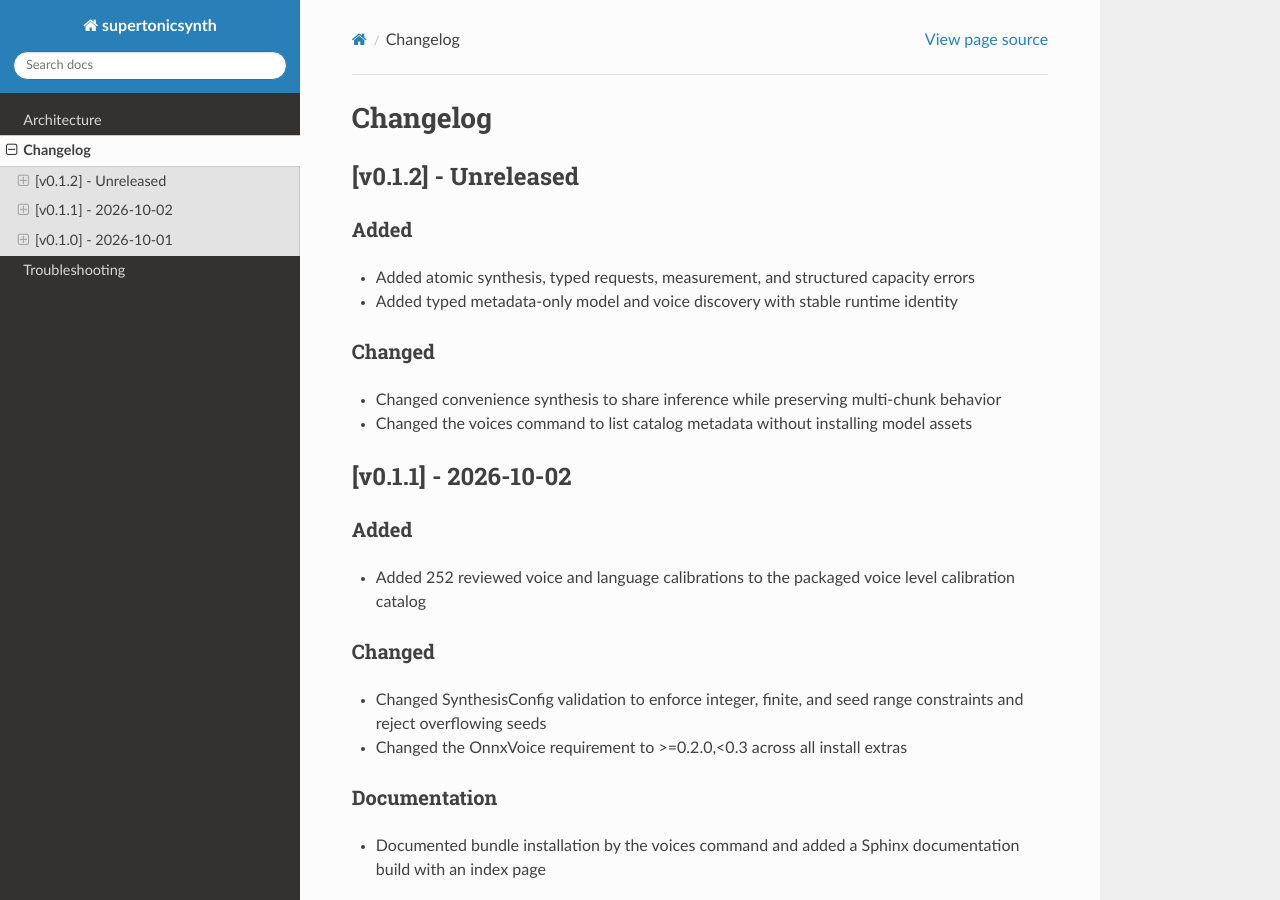
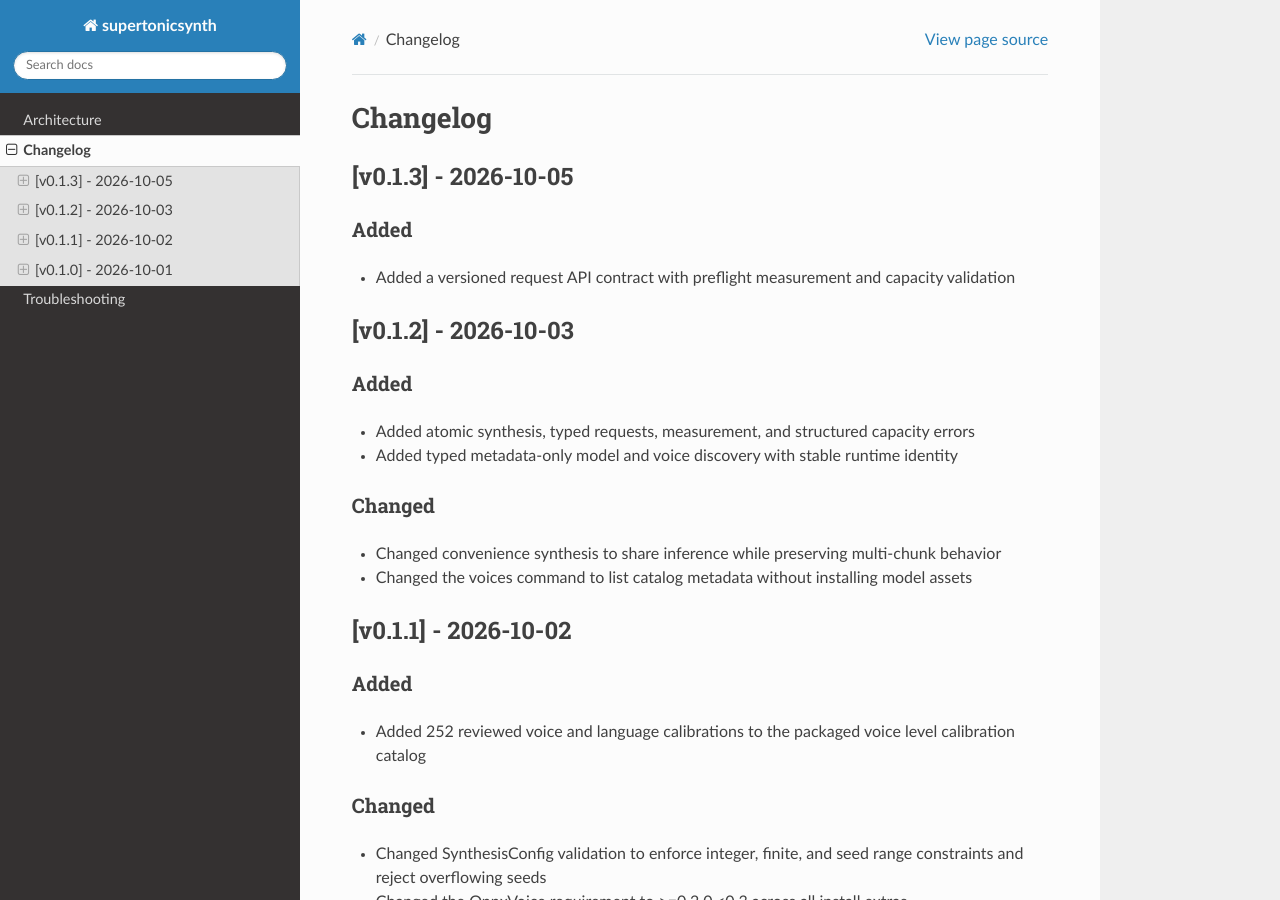
Before and after one commit to buchwandler/supertonicsynth, a Sphinx documentation site: the page built from docs/changelog.md, in a window 1280 px wide and 900 px high. Built offline with Sphinx 7.4.7 and the Read the Docs theme 3.1.0, drawn with Linux system fonts in a browser that asks for light colours.

Commit message:
doc: changelog

```diff
--- a/docs/changelog.md
+++ b/docs/changelog.md
@@ -1,6 +1,14 @@
 # Changelog
 
-## [v0.1.2] - Unreleased
+## [v0.1.3] - 2026-10-05
+
+### Added
+
+- Added a versioned request API contract with preflight measurement and capacity validation
+
+<!-- generated by releaseledger -->
+
+## [v0.1.2] - 2026-10-03
 
 ### Added
 
```
Also changed, not shown: .ledger/releaseledger/data/ledgers/main/releases/v0.1.2/release.md, .ledger/releaseledger/data/ledgers/main/releases/v0.1.3/entries/entry-0001.md (added), .ledger/releaseledger/data/ledgers/main/releases/v0.1.3/release.md (added), 8 other files.
